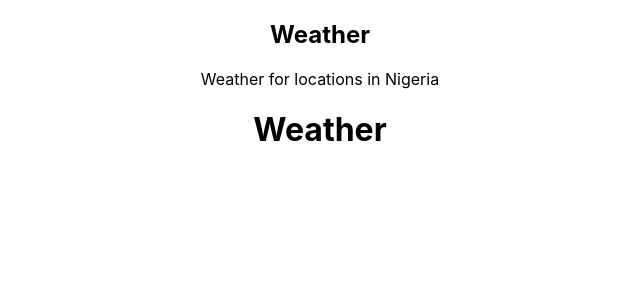
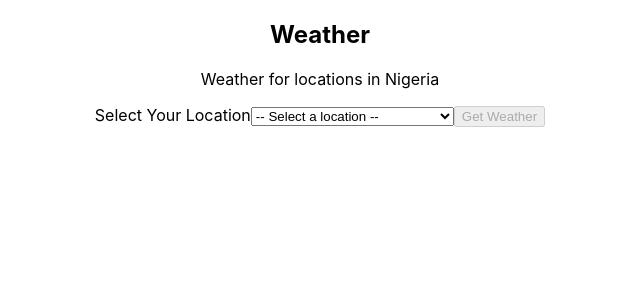
Before and after one commit to mayowaadediran/react-weather-app, a React (Create React App) app: page / in a window 1280 px wide. Shown: the top 300 px of the page, without its empty margins (320-960 px from the left). Built offline with nearby package versions, Linux system fonts and the light colour scheme.

Commit message:
add states and event handlers

```diff
--- a/src/App.js
+++ b/src/App.js
@@ -1,21 +1,41 @@
 import React, { Component } from 'react';
 import NavBar from './Components/NavBar/NavBar';
 import CurrentWeather from './Components/CurrentWeather/CurrentWeather';
-import LocationSelector from './Components/ForecastWeather/ForecastWeather';
-import ForecastWeather from './Components/ForecastWeather/ForecastWeather'
+import LocationSelector from './Components/LocationSelector/LocationSelector';
+import ForecastWeather from './Components/ForecastWeather/ForecastWeather';
+import locationData from './locationData'
 
 import './App.css';
 
 class App extends Component {
+  state = {
+    locationData : locationData,
+    selectedLocation: ''
+  }
+
+  handleChange = (e) => {
+    this.setState({
+      selectedLocation: e.target.value
+    })
+  };
+
+  handleSubmit = (e) => {
+    e.preventDefault();
+    alert("you selected" + this.state.selectedLocation);
+    console.log(this.state.LocationData)
+  }
 
   render() {
     return (
       <div className="App">
         <NavBar />
-        <LocationSelector />
+        <LocationSelector
+          locationData = {this.state.locationData}
+          selectedLocation = {this.state.selectedLocation}
+          handleChange = {this.handleChange}
+          handleSubmit = {this.handleSubmit}/>
         <CurrentWeather />
         <ForecastWeather />
-        <h1>Weather</h1>
       </div>
     );
   }
```
